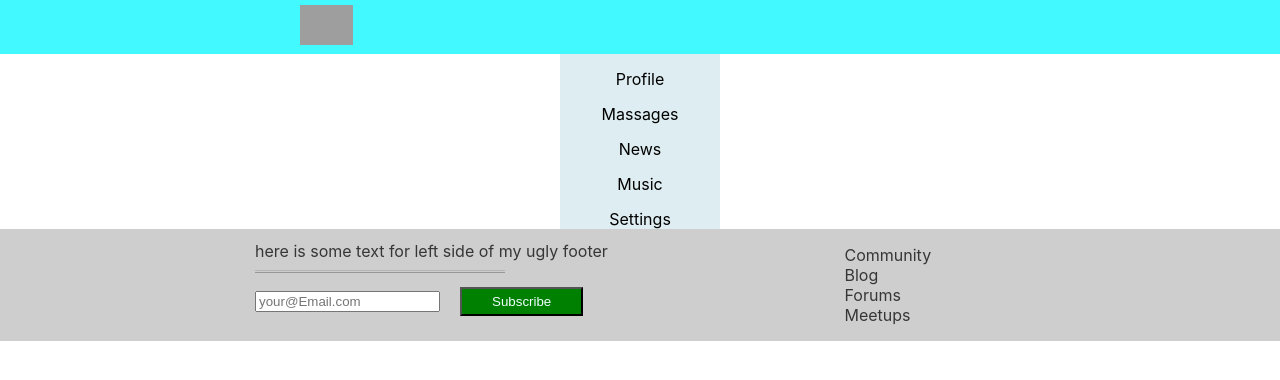
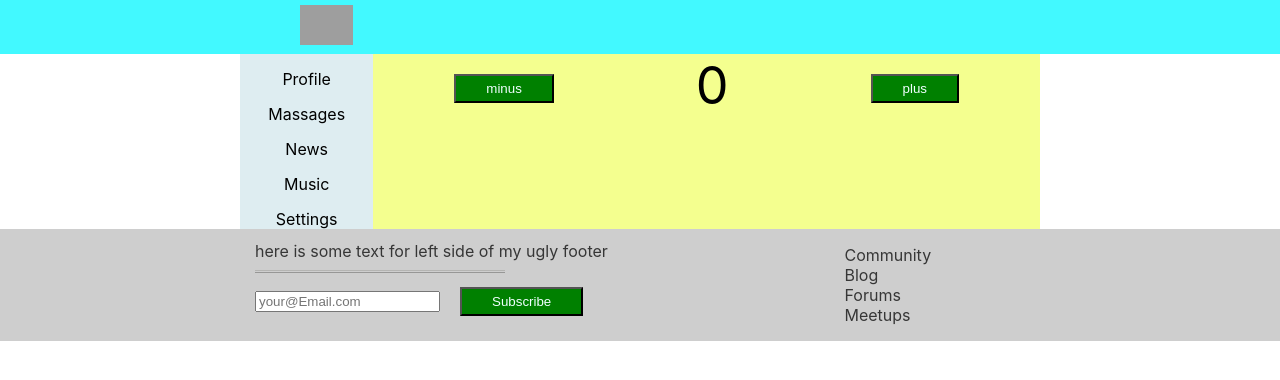
Before and after one commit to GaroGabriel/ReactTesting, a React (Create React App) app: page /news in a window 1280 px wide. Shown: the top 380 px of the page. Built offline with nearby package versions, Linux system fonts and the light colour scheme; grey boxes are pictures that could not be loaded.

Commit message:
News component

```diff
--- a/src/App.js
+++ b/src/App.js
@@ -6,7 +6,7 @@ import Header from './components/Header/Header'
 import Nav from './components/Navbar/Nav';
 import Massages from './components/Massages/Massages'
 import Profile from './components/Profile/Profile';
-
+import News from './components/News/News';
 
 
 
@@ -20,6 +20,7 @@ function App() {
           <Nav />
           <Route path='/profile' component={Profile} />
           <Route path='/massages' component={Massages} />
+          <Route path='/news' component={News} />
           {/* <Profile />
         <Massages /> */}
 
--- a/src/components/Navbar/Nav.jsx
+++ b/src/components/Navbar/Nav.jsx
@@ -11,7 +11,7 @@ const Nav = () => {
         <NavLink to="/massages">Massages</NavLink>
       </div>
       <div>
-        <a href="#">News</a>
+        <NavLink to="/News">News</NavLink>
       </div>
       <div>
         <a href="#">Music</a>
--- /dev/null
+++ b/src/components/News/News.css
@@ -0,0 +1,20 @@
+.news__wrapper{
+    background: rgb(244, 255, 143);
+    width: 100%;
+    display: flex;
+    align-items: center;
+    justify-content: center;
+}
+
+.news__counter span{
+    font-size: 52px;
+
+}
+
+.news__counter{
+    display: flex;
+    justify-content: space-around;
+    width: 100%;
+    height: 100%;
+    align-items: flex-start;
+}
--- /dev/null
+++ b/src/components/News/News.jsx
@@ -0,0 +1,43 @@
+
+import React, { Component } from 'react';
+import './News.css'
+
+
+
+class News extends Component {
+    constructor() {
+        super()
+        this.plus = this.plus.bind(this)
+        this.minus = this.minus.bind(this)
+    }
+
+    state = {
+        num: 0,
+    }
+
+
+    plus = () => {
+        this.setState({
+            num: this.state.num + 1
+        })
+    }
+    minus = () => {
+        this.setState({
+            num: this.state.num - 1
+        })
+    }
+
+    render() {
+        return (
+            <div className='news__wrapper'>
+                <div className='news__counter'>
+                    <button onClick={this.minus}>minus</button>
+                    <span>{this.state.num}</span>
+                    <button onClick={this.plus}>plus</button>
+                </div>
+            </div>
+        )
+    }
+}
+
+export default News;
```
